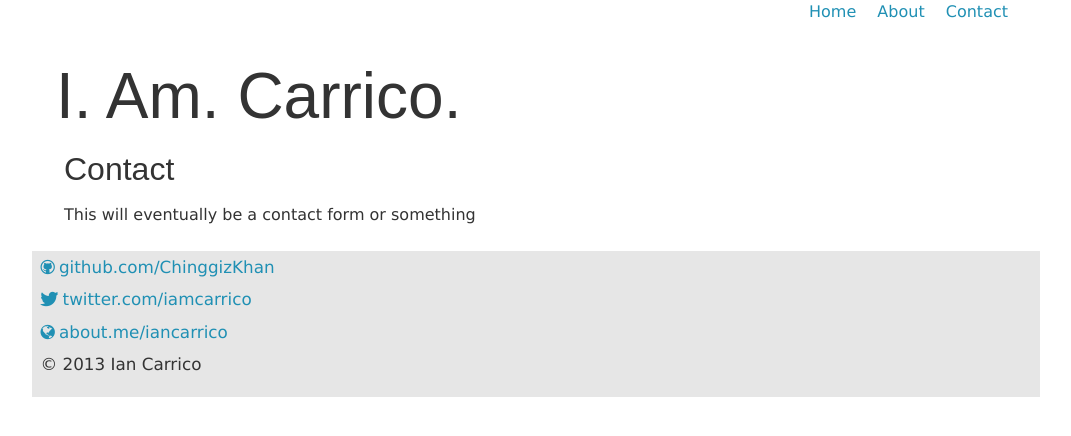
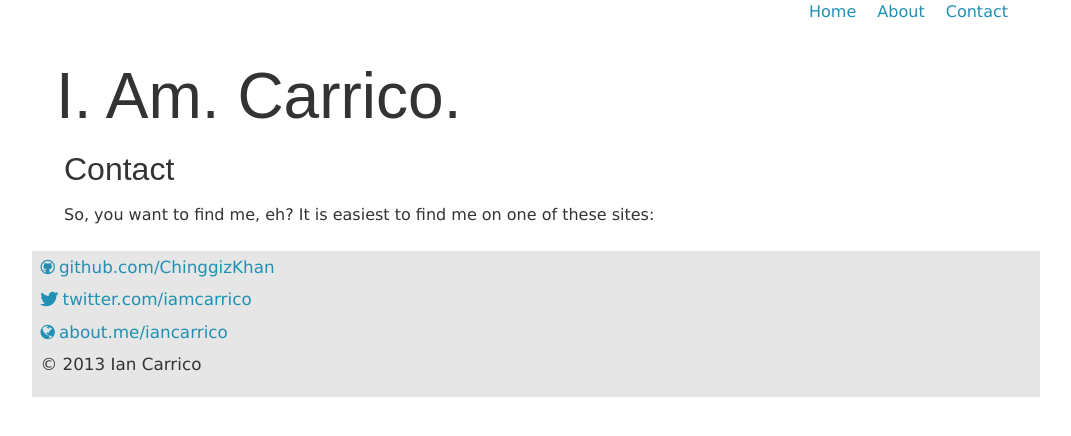
Before and after one commit to iamcarrico/iamcarrico, a Jekyll site: the page built from contact/index.html, in a window 1280 px wide. Shown: the top 436 px of the page, without its empty margins (104-1175 px from the left). Built offline with Jekyll 4.4.1, drawn with Linux system fonts in a browser that asks for light colours.

Commit message:
Basic contact

```diff
--- a/contact/index.html
+++ b/contact/index.html
@@ -5,5 +5,5 @@ title: Contact Me!
 
 <div id="contact">
   <h1>Contact</h1>
-  <p>This will eventually be a contact form or something</p>
+  <p>So, you want to find me, eh? It is easiest to find me on one of these sites:</p>
 </div>
```
